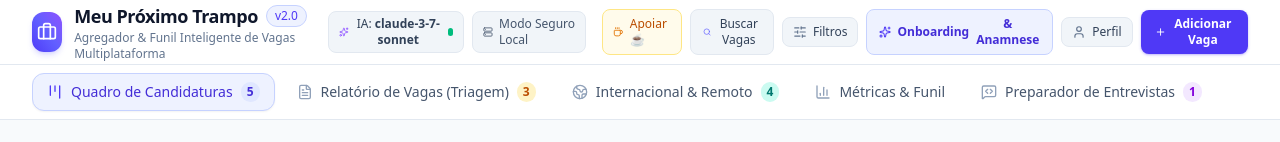
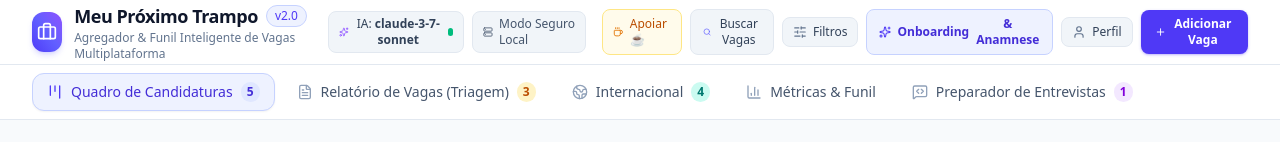
Before and after one commit to SouMarcel/meu-proximo-trampo, a React (Vite) app: page / in a window 1280 px wide. Shown: the top 142 px of the page. Built offline with nearby package versions, Linux system fonts and the light colour scheme; no server answers.

Commit message:
prompt: 90

```diff
--- a/src/components/NavigationTabs.tsx
+++ b/src/components/NavigationTabs.tsx
@@ -51,7 +51,7 @@ export default function NavigationTabs({
     },
     {
       id: "internacional",
-      label: "Internacional & Remoto",
+      label: "Internacional",
       icon: <Globe2 className="w-4 h-4" />,
       count: countInternacional,
       countColor:
```
